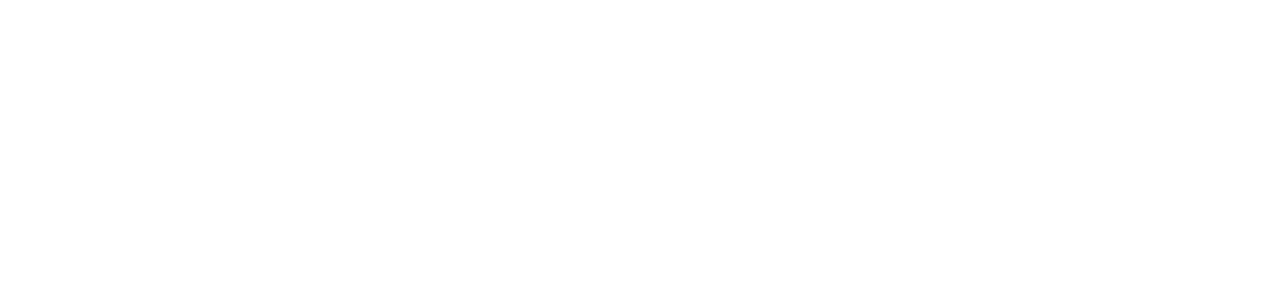
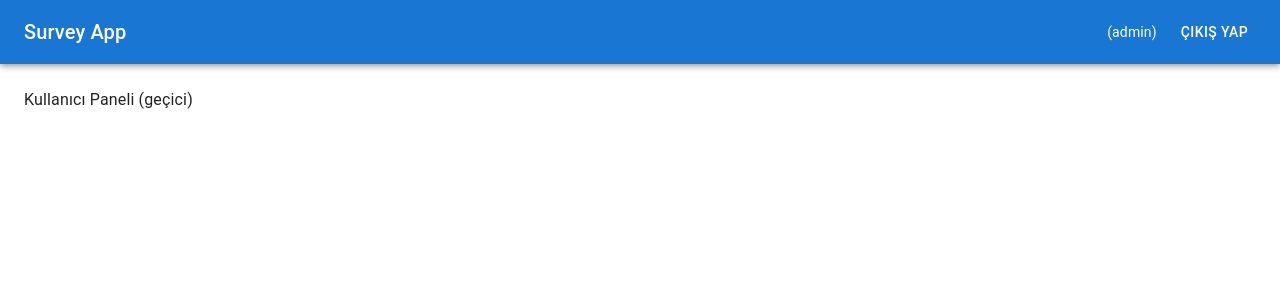
Before and after one commit to ersinelmas/survey-app, a React (Vite) app in the folder frontend/: page /my-surveys in a window 1280 px wide. Before the commit this address had no page. Shown: the top 300 px of the page. Built offline with nearby package versions, Linux system fonts and the light colour scheme; sample sign-in values are in the browser's storage.

Commit message:
feat: implement protected routes with role-based access control

```diff
--- a/frontend/src/App.tsx
+++ b/frontend/src/App.tsx
@@ -1,6 +1,15 @@
-import { BrowserRouter, Routes, Route } from 'react-router-dom';
-import { AuthProvider } from './context/AuthContext';
+import { BrowserRouter, Routes, Route, Navigate } from 'react-router-dom';
+import { AuthProvider, useAuth } from './context/AuthContext';
+import ProtectedRoute from './components/ProtectedRoute';
 import LoginPage from './pages/LoginPage';
+import AdminDashboard from './pages/AdminDashboard';
+import UserDashboard from './pages/UserDashboard';
+
+function HomeRedirect() {
+  const { role } = useAuth();
+  if (role === 'Admin') return <Navigate to="/admin" replace />;
+  return <Navigate to="/my-surveys" replace />;
+}
 
 function App() {
   return (
@@ -8,7 +17,30 @@ function App() {
       <AuthProvider>
         <Routes>
           <Route path="/login" element={<LoginPage />} />
-          <Route path="/" element={<div>Ana Sayfa (geçici)</div>} />
+          <Route
+            path="/"
+            element={
+              <ProtectedRoute>
+                <HomeRedirect />
+              </ProtectedRoute>
+            }
+          />
+          <Route
+            path="/admin"
+            element={
+              <ProtectedRoute requiredRole="Admin">
+                <AdminDashboard />
+              </ProtectedRoute>
+            }
+          />
+          <Route
+            path="/my-surveys"
+            element={
+              <ProtectedRoute>
+                <UserDashboard />
+              </ProtectedRoute>
+            }
+          />
         </Routes>
       </AuthProvider>
     </BrowserRouter>
--- /dev/null
+++ b/frontend/src/components/Layout.tsx
@@ -0,0 +1,33 @@
+import { AppBar, Toolbar, Typography, Button, Box } from '@mui/material';
+import { useNavigate } from 'react-router-dom';
+import type { ReactNode } from 'react';
+import { useAuth } from '../context/AuthContext';
+
+function Layout({ children }: { children: ReactNode }) {
+    const { email, role, logout } = useAuth();
+    const navigate = useNavigate();
+
+    const handleLogout = () => {
+        logout();
+        navigate('/login');
+    };
+
+    return (
+        <Box>
+            <AppBar position="static">
+                <Toolbar sx={{ display: 'flex', justifyContent: 'space-between' }}>
+                    <Typography variant="h6">Survey App</Typography>
+                    <Box sx={{ display: 'flex', alignItems: 'center', gap: 2 }}>
+                        <Typography variant="body2">{email} ({role})</Typography>
+                        <Button color="inherit" onClick={handleLogout}>
+                            Çıkış Yap
+                        </Button>
+                    </Box>
+                </Toolbar>
+            </AppBar>
+            <Box sx={{ padding: 3 }}>{children}</Box>
+        </Box>
+    );
+}
+
+export default Layout;
--- /dev/null
+++ b/frontend/src/components/ProtectedRoute.tsx
@@ -0,0 +1,24 @@
+import { Navigate } from 'react-router-dom';
+import type { ReactNode } from 'react';
+import { useAuth } from '../context/AuthContext';
+
+interface ProtectedRouteProps {
+    children: ReactNode;
+    requiredRole?: string;
+}
+
+function ProtectedRoute({ children, requiredRole }: ProtectedRouteProps) {
+    const { isAuthenticated, role } = useAuth();
+
+    if (!isAuthenticated) {
+        return <Navigate to="/login" replace />;
+    }
+
+    if (requiredRole && role !== requiredRole) {
+        return <Navigate to="/" replace />;
+    }
+
+    return <>{children}</>;
+}
+
+export default ProtectedRoute;
--- /dev/null
+++ b/frontend/src/pages/AdminDashboard.tsx
@@ -0,0 +1,11 @@
+import Layout from '../components/Layout';
+
+function AdminDashboard() {
+    return (
+        <Layout>
+            <div>Admin Paneli (geçici)</div>
+        </Layout>
+    );
+}
+
+export default AdminDashboard;
--- /dev/null
+++ b/frontend/src/pages/UserDashboard.tsx
@@ -0,0 +1,11 @@
+import Layout from '../components/Layout';
+
+function UserDashboard() {
+    return (
+        <Layout>
+            <div>Kullanıcı Paneli (geçici)</div>
+        </Layout>
+    );
+}
+
+export default UserDashboard;
```
